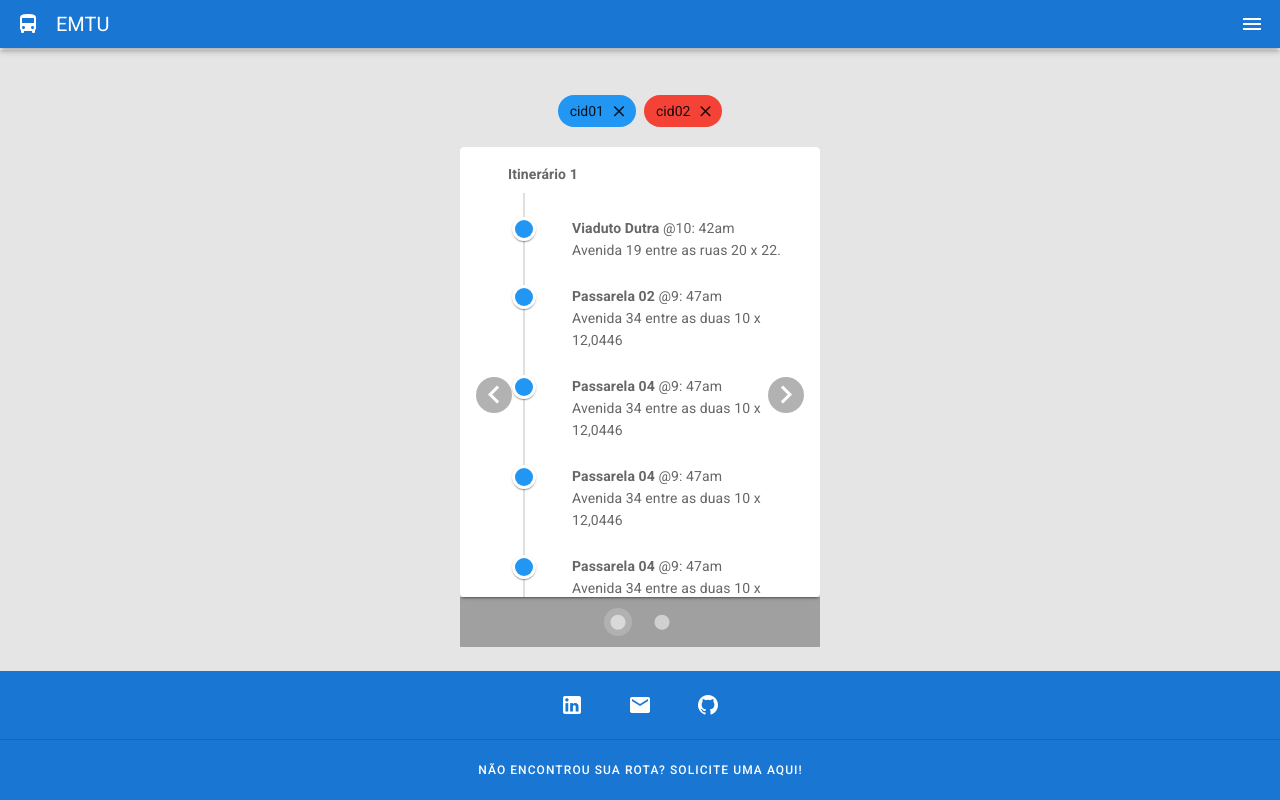
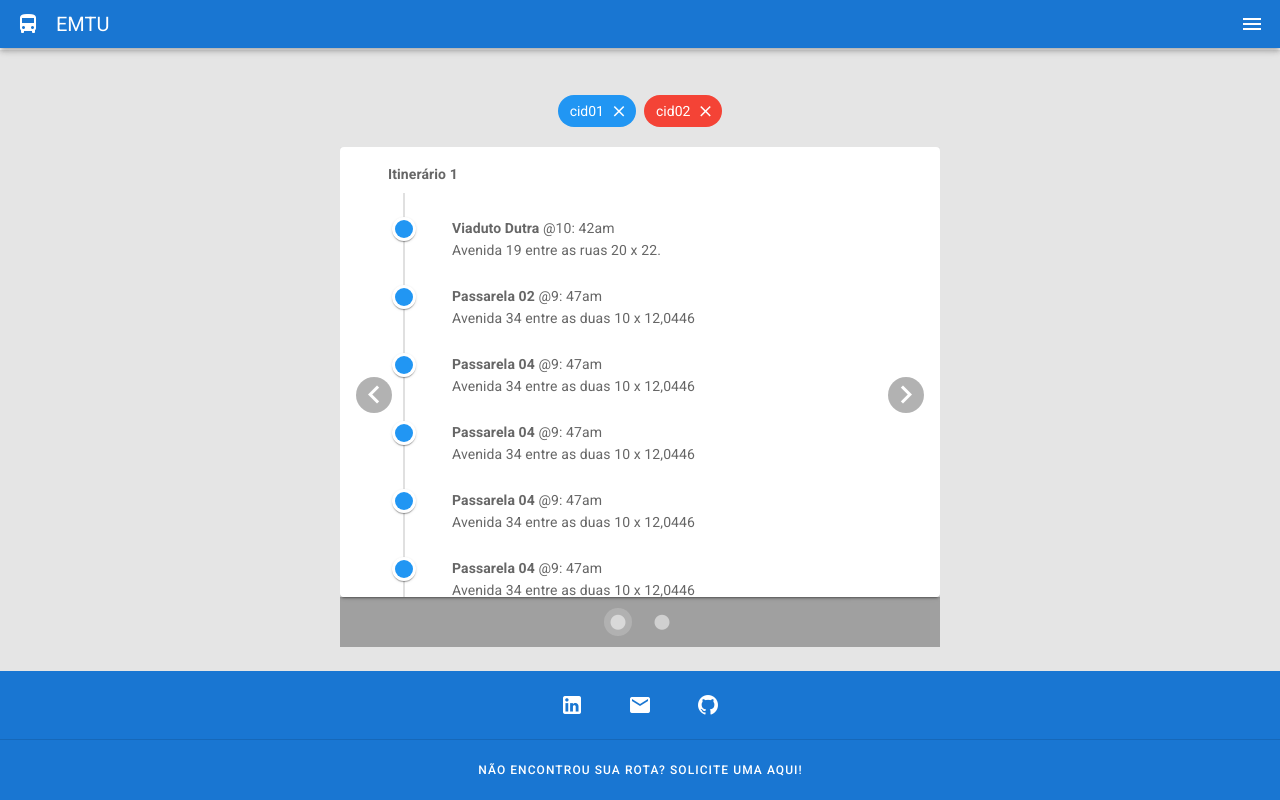
Before and after one commit to UnifespCodeLab/emtu-web, a Nuxt app: page /rotas in a window 1280 px wide. Built offline with nearby package versions, Linux system fonts and the light colour scheme.

Commit message:
feat: add text-color

```diff
--- a/pages/rotas.vue
+++ b/pages/rotas.vue
@@ -8,6 +8,7 @@
         close
         close-icon="mdi-close"
         :color="cidsRoutes[index].color"
+        text-color="white"
         @click="()=>updateSelectedCidRoute(index)"
       >
         {{index}}
@@ -89,7 +90,7 @@ export default {
   padding: 0 5px;
   height: 100%;
 
-  @media (min-width: 1200px) {
+  @media (min-width: 800px) {
     justify-content: center;
   }
 }
@@ -102,6 +103,10 @@ export default {
   margin-top: 16px;
   margin-bottom: 16px;
   width: 360px;
+
+  @media (min-width: 800px) {
+    width: 600px;
+  }
 }
 
 .routes-page__card {
```
